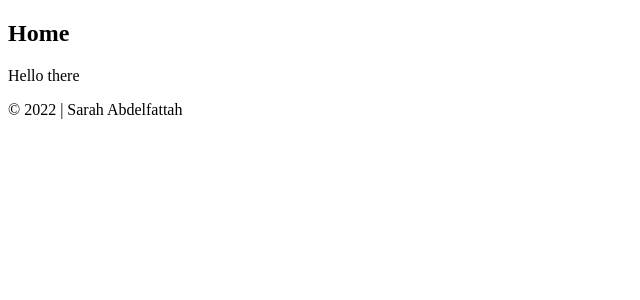
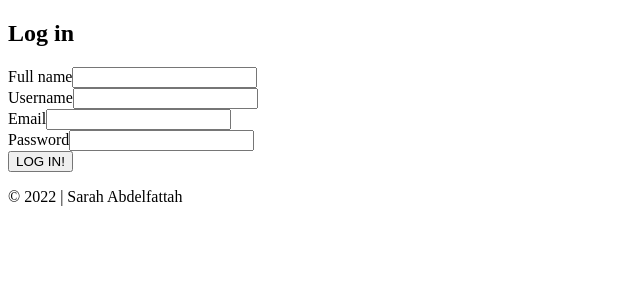
Before and after one commit to sarah-abdelfattah/Covid-tracker, a React (Vite) app: page / in a window 1280 px wide. Shown: the top 300 px of the page, without its empty margins (0-640 px from the left). Built offline with nearby package versions, Linux system fonts and the light colour scheme; no server answers.

Commit message:
feat: use of auth0 at frontend

```diff
--- a/src/App.jsx
+++ b/src/App.jsx
@@ -3,19 +3,32 @@ import {
   Routes,
   Route,
 } from "react-router-dom";
-import { Registration, Login, Home } from './client/pages/index';
+import { Registration, Login, Logout, Home } from './client/pages/index';
+import { useAuth0 } from "@auth0/auth0-react";
+
 // import './Styles/index';
 
 function App() {
+  const { isAuthenticated } = useAuth0();
+
   return (
     <div className="App">
-      <BrowserRouter>
+      {!isAuthenticated ?
+        <Login /> :
+        <div><Logout />
+          <Home /> </div>
+
+      }
+
+
+
+      {/* <BrowserRouter>
         <Routes>
           <Route path="/" element={<Home />} />
-          <Route path="/login" element={<Login />} />
+          <Route path="/" element={<Login />} />
           <Route path="/register" element={<Registration />} />
         </Routes>
-      </BrowserRouter>
+      </BrowserRouter> */}
       <footer>
         <p>© {new Date().getFullYear()} | Sarah Abdelfattah</p>
       </footer>
--- a/src/client/pages/home.jsx
+++ b/src/client/pages/home.jsx
@@ -1,10 +1,14 @@
 import React from 'react';
+import { useAuth0 } from "@auth0/auth0-react";
 
 export const Home = () => {
+  const { user } = useAuth0();
+
   return (
     <div>
       <h2>Home</h2>
       <p>Hello there</p>
+      <p>{JSON.stringify(user, null, 2)}</p>
     </div>
   )
 }
--- a/src/client/pages/index.js
+++ b/src/client/pages/index.js
@@ -1,3 +1,4 @@
 export * from "./registration"
 export * from "./login"
+export * from "./logout"
 export * from "./home"
--- a/src/client/pages/login.jsx
+++ b/src/client/pages/login.jsx
@@ -1,17 +1,21 @@
 import React from 'react';
+import { useAuth0 } from "@auth0/auth0-react";
 
 export const Login = () => {
+  const { loginWithRedirect } = useAuth0();
+
   return (
     <div>
-      <h2>Login</h2>
-      <label for="fullName">Full name</label>
+      <h2>Log in</h2>
+      <label htmlFor="fullName">Full name</label>
       <input type="text" id="fullName" name="fullName"></input><br />
-      <label for="username">Username</label>
+      <label htmlFor="username">Username</label>
       <input type="text" id="username" name="username"></input><br />
-      <label for="email">Email</label>
+      <label htmlFor="email">Email</label>
       <input type="email" id="email" name="email"></input><br />
-      <label for="password">Password</label>
+      <label htmlFor="password">Password</label>
       <input type="password" id="password" name="password"></input><br />
+      <button onClick={() => loginWithRedirect()}>LOG IN!</button>
     </div>
   )
 }
--- /dev/null
+++ b/src/client/pages/logout.jsx
@@ -0,0 +1,13 @@
+import React from 'react';
+import { useAuth0 } from "@auth0/auth0-react";
+
+export const Logout = () => {
+  const { logout } = useAuth0();
+
+  return (
+    <div>
+      <h2>log out</h2>
+      <button onClick={() => logout()}>LOG OUT!</button>
+    </div>
+  )
+}
--- a/src/client/pages/registration.jsx
+++ b/src/client/pages/registration.jsx
@@ -4,13 +4,13 @@ export const Registration = () => {
   return (
     <div>
       <h2>Registration</h2>
-      <label for="fullName">Full name</label>
+      <label htmlFor="fullName">Full name</label>
       <input type="text" id="fullName" name="fullName"></input><br />
-      <label for="username">Username</label>
+      <label htmlFor="username">Username</label>
       <input type="text" id="username" name="username"></input><br />
-      <label for="email">Email</label>
+      <label htmlFor="email">Email</label>
       <input type="email" id="email" name="email"></input><br />
-      <label for="password">Password</label>
+      <label htmlFor="password">Password</label>
       <input type="password" id="password" name="password"></input><br />
     </div>
   )
--- a/src/main.jsx
+++ b/src/main.jsx
@@ -3,16 +3,14 @@ import ReactDOM from 'react-dom/client'
 import App from './App'
 import { Auth0Provider } from '@auth0/auth0-react'
 
-const domain = process.env.AUTH0_DOMAIN
-const clientID = process.env.AUTH0_CLIENT_ID
+const domain = import.meta.env.VITE_AUTH0_DOMAIN
+const clientID = import.meta.env.VITE_AUTH0_CLIENT_ID
 
 ReactDOM.createRoot(document.getElementById('root')).render(
-  <React.StrictMode>
   <Auth0Provider
     domain={domain}
     clientId={clientID}
     redirectUri={window.location.origin}>
     <App />
   </Auth0Provider>
-  </React.StrictMode>
 )
```
Lines whose indentation alone changed are shown as unchanged.
